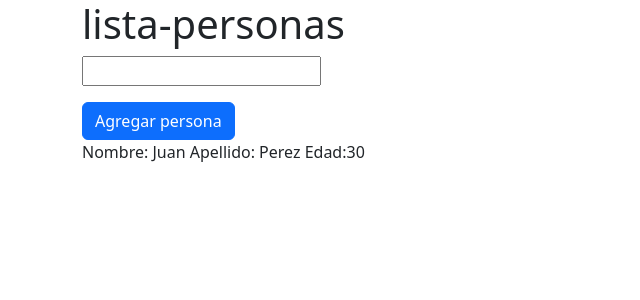
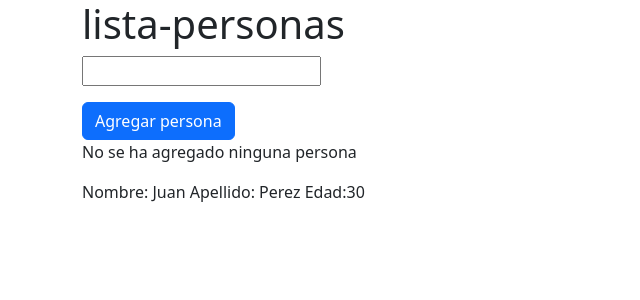
Before and after one commit to cralitos/angular-demo-course, an Angular app: page / in a window 1280 px wide. Shown: the top 300 px of the page, without its empty margins (0-640 px from the left). Built offline with nearby package versions, Linux system fonts and the light colour scheme.

Commit message:
se agrega el elemento ng-template y se agrega la seccion de else

```diff
--- a/src/app/lista-personas/lista-personas.component.html
+++ b/src/app/lista-personas/lista-personas.component.html
@@ -6,5 +6,9 @@ type="text"
 <button type="button" class="btn btn-primary"
 [disabled]="!agregarPersona"
 (click)="onAgregarPersona()">Agregar persona</button>
-<p *ngIf="personaAgregada">{{status}} con titulo de {{tituloPersona}}</p>
+<p *ngIf="personaAgregada; else sinPersona">{{status}} con titulo de {{tituloPersona}}</p>
+<ng-template #sinPersona>
+  <p>No se ha agregado ninguna persona</p>
+</ng-template>
+
 <app-persona></app-persona>
```
